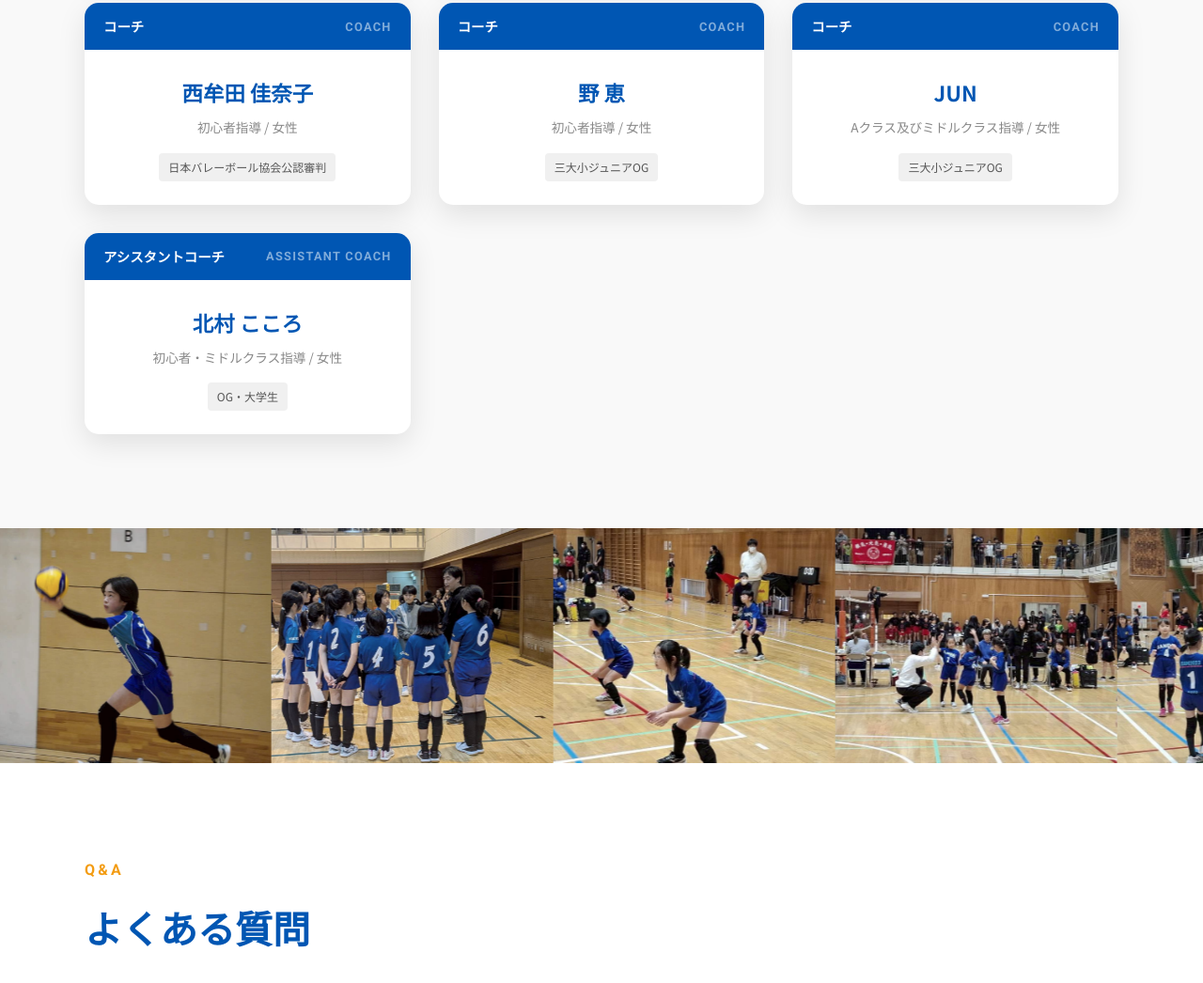
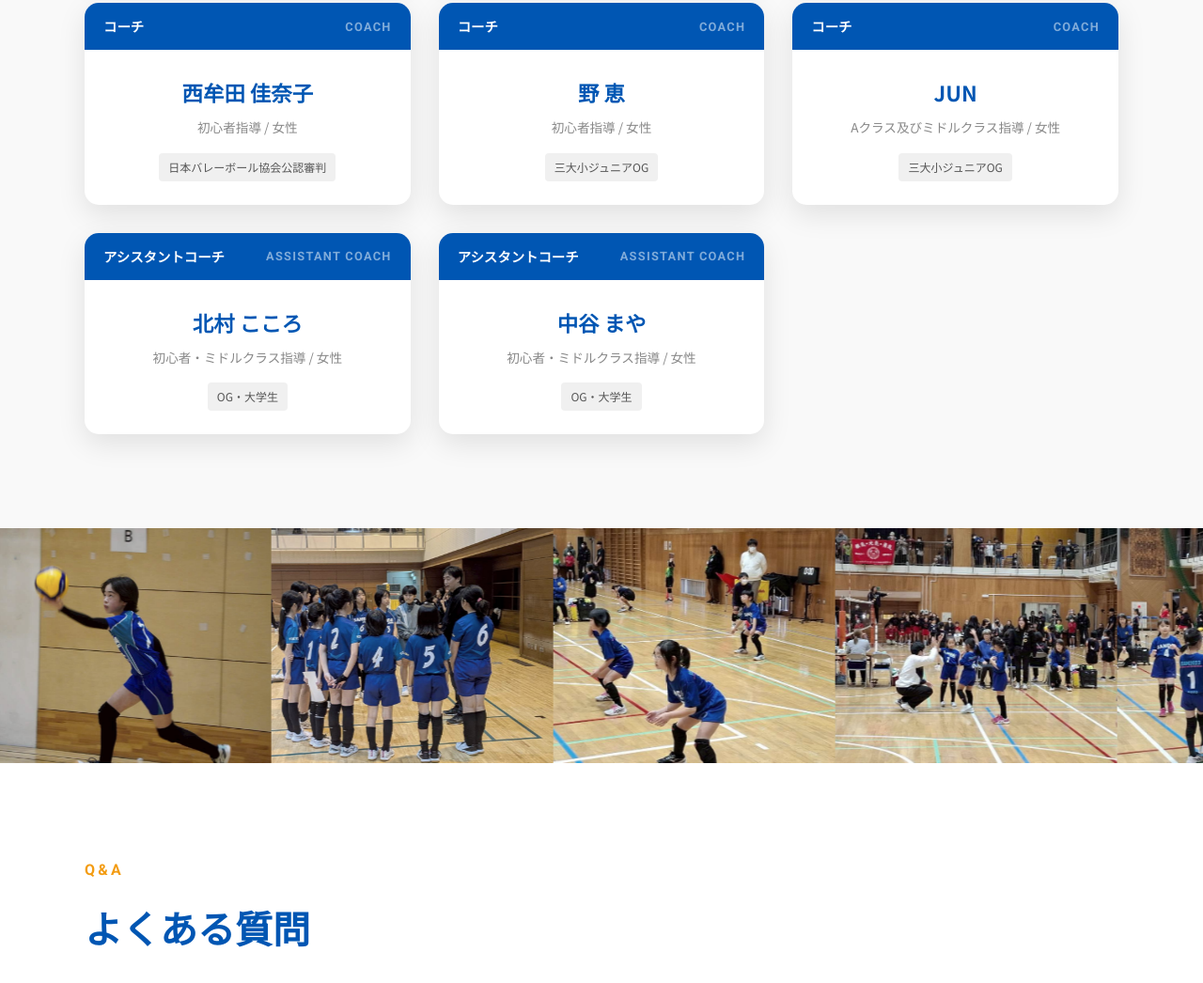
Before and after one commit to sandaiaja/sandai-junior-teams, a plain HTML site: page index.html in a window 1280 px wide. Shown: the part 3638-4684 px from the top of the page at 94% size. Drawn offline with Linux system fonts and the light colour scheme.

Commit message:
Add assistant coach 中谷まや to staff section
Co-Authored-By: Claude Sonnet 4.6 <noreply@anthropic.com>

```diff
--- a/index.html
+++ b/index.html
@@ -313,6 +313,20 @@
                             </div>
                         </div>
                     </div>
+
+                    <div class="staff-card coach">
+                        <div class="staff-header-slim">
+                            <span class="role-badge">アシスタントコーチ</span>
+                            <span class="role-en">ASSISTANT COACH</span>
+                        </div>
+                        <div class="staff-info">
+                            <h4 class="name">中谷 まや</h4>
+                            <p class="role-detail">初心者・ミドルクラス指導 / 女性</p>
+                            <div class="qualifications">
+                                <span>OG・大学生</span>
+                            </div>
+                        </div>
+                    </div>
                 </div>
             </div>
         </section>
```
